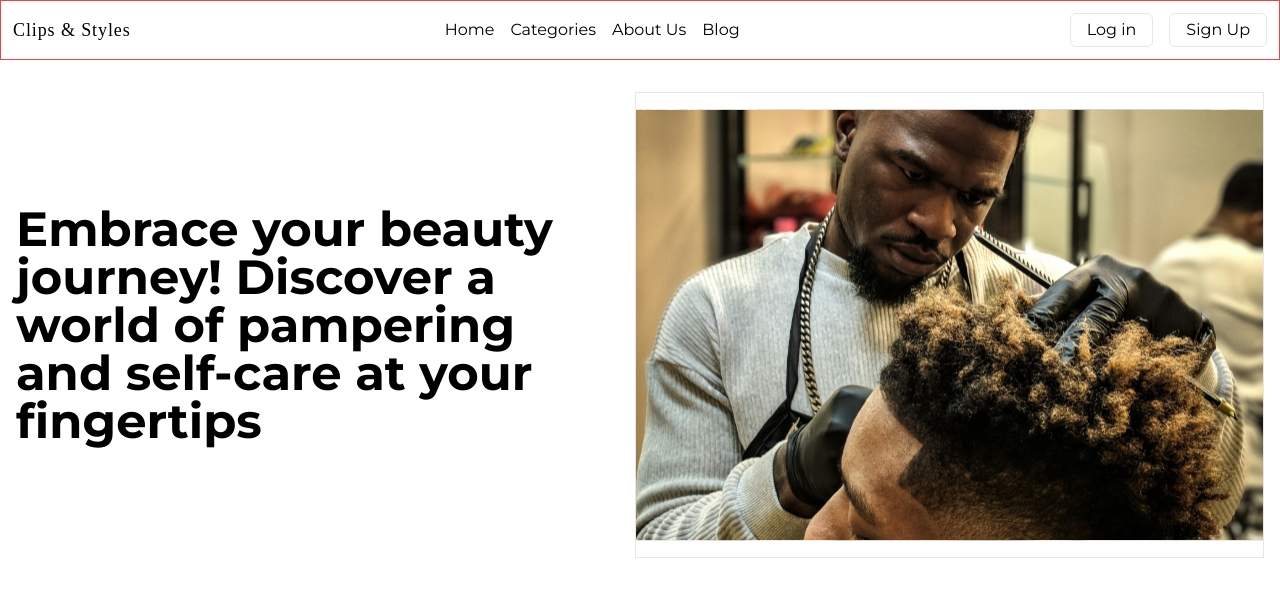
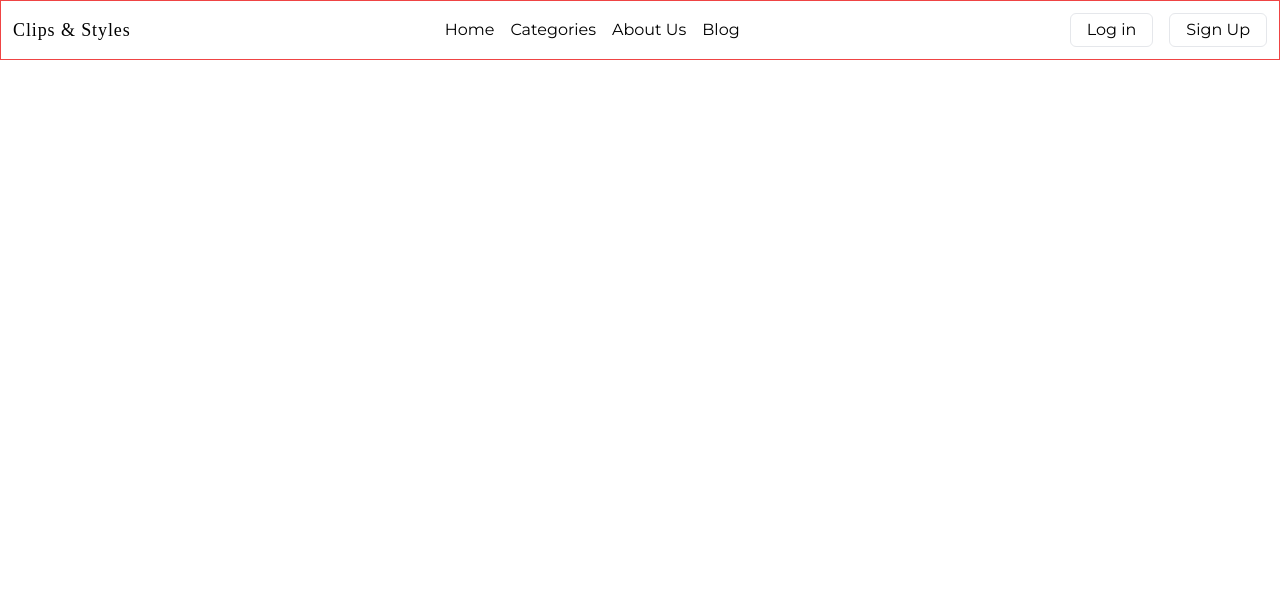
Before and after one commit to MOGIRE11/Clips-and-Styles, a React (Vite) app in the folder frontend/: page /home in a window 1280 px wide. Shown: the top 596 px of the page. Built offline with nearby package versions, Linux system fonts and the light colour scheme; a web font is replaced by a local one.

Commit message:
Home file changes

```diff
--- a/frontend/src/pages/Home.jsx
+++ b/frontend/src/pages/Home.jsx
@@ -4,7 +4,7 @@ export default function Home() {
   return (
     <div className="px-4 my-8">
       {/*hero section */}
-      <div className="hero flex gap-10">
+      {/* <div className="hero flex gap-10">
         <div
           className="headline w-[50%] flex flex-col
           justify-center"
@@ -21,7 +21,7 @@ export default function Home() {
             className="rounded-xl w-[676px] h-[464px]"
           />
         </div>
-      </div>
+      </div> */}
     </div>
   );
 }
```
